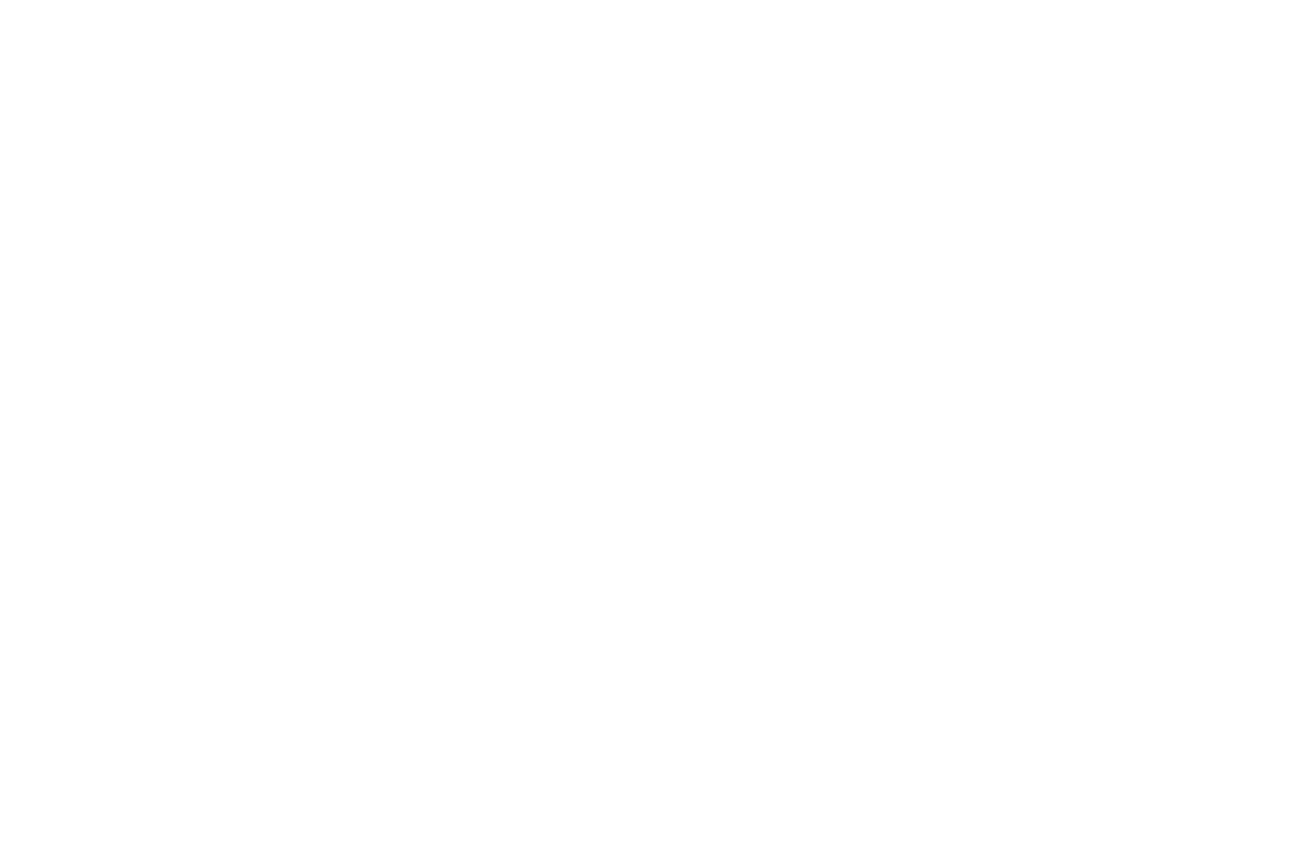
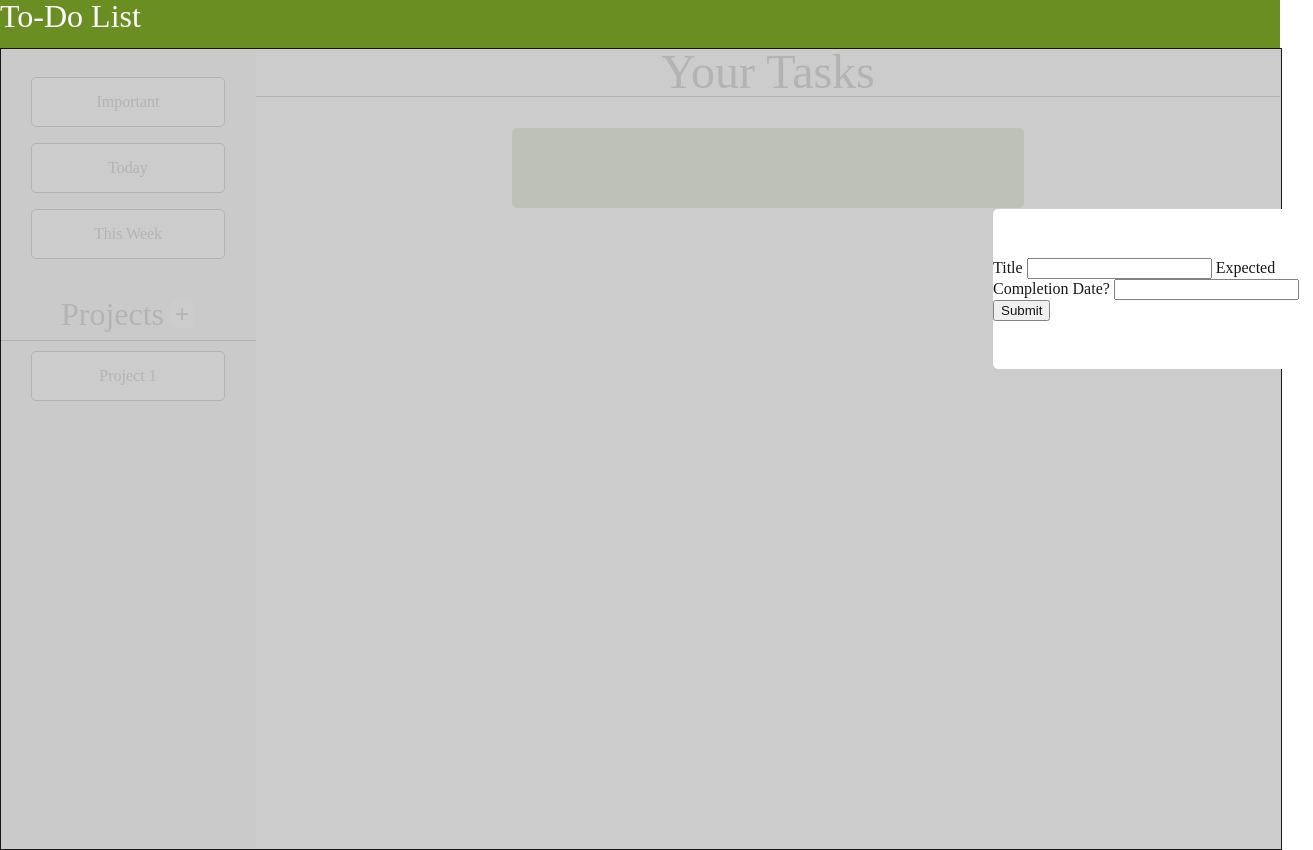
Before and after one commit to Ihogan25/Todo-List, a website built with webpack: page dist/index.html in a window 1280 px wide. Shown: the whole page, 1313 px wide, since content can reach past the window. Before the commit the page ends 800 px from the top, so only its background shows below. Built offline with Linux system fonts and the light colour scheme.

Commit message:
basic UI

```diff
--- a/package.json
+++ b/package.json
@@ -1,10 +1,11 @@
 {
   "name": "todo-list",
   "version": "1.0.0",
-  "description": "",
+  "description": "to do list app",
   "main": "index.js",
   "scripts": {
     "test": "echo \"Error: no test specified\" && exit 1",
+    "watch": "webpack --watch",
     "build": "webpack"
   },
   "repository": {
@@ -18,6 +19,8 @@
   },
   "homepage": "https://github.com/Ihogan25/Todo-List#readme",
   "devDependencies": {
+    "css-loader": "^6.7.1",
+    "style-loader": "^3.3.1",
     "webpack": "^5.74.0",
     "webpack-cli": "^4.10.0"
   }
--- a/src/index.js
+++ b/src/index.js
@@ -1 +1,27 @@
-console.log('hi')
+import './style.css';
+
+const newProjectBtn = document.getElementById('new-project');
+const projects = [];
+
+
+
+class Project {
+    constructor(title) {
+        this.title = title,
+        this.tasks = [];
+
+    }
+}
+
+
+
+
+
+
+
+
+
+newProjectBtn.addEventListener('click', function(){
+    let projectForm = document.getElementById('project-form');
+    projectForm.style.display = 'block'
+})
--- /dev/null
+++ b/src/style.css
@@ -0,0 +1,204 @@
+/* http://meyerweb.com/eric/tools/css/reset/
+   v2.0 | 20110126
+   License: none (public domain)
+*/
+
+html, body, div, span, applet, object, iframe,
+h1, h2, h3, h4, h5, h6, p, blockquote, pre,
+a, abbr, acronym, address, big, cite, code,
+del, dfn, em, img, ins, kbd, q, s, samp,
+small, strike, strong, sub, sup, tt, var,
+b, u, i, center,
+dl, dt, dd, ol, ul, li,
+fieldset, form, label, legend,
+table, caption, tbody, tfoot, thead, tr, th, td,
+article, aside, canvas, details, embed,
+figure, figcaption, footer, header, hgroup,
+menu, nav, output, ruby, section, summary,
+time, mark, audio, video {
+	margin: 0;
+	padding: 0;
+	border: 0;
+	font-size: 100%;
+	font: inherit;
+	vertical-align: baseline;
+}
+/* HTML5 display-role reset for older browsers */
+article, aside, details, figcaption, figure,
+footer, header, hgroup, menu, nav, section {
+	display: block;
+}
+body {
+	line-height: 1;
+}
+ol, ul {
+	list-style: none;
+}
+blockquote, q {
+	quotes: none;
+}
+blockquote:before, blockquote:after,
+q:before, q:after {
+	content: '';
+	content: none;
+}
+table {
+	border-collapse: collapse;
+	border-spacing: 0;
+}
+.header {
+    background-color: olivedrab;
+    height: 3rem;
+
+}
+
+h1 {
+    font-size: 2rem;
+    color:white;
+}
+
+
+
+.main-container {
+    display: grid;
+    grid-template-columns: 20% 80%;
+    height: 100vh;
+}
+
+
+.side-bar {
+    display: grid;
+    grid-template-rows: 30% 40%;
+    background-color:  rgb(230, 230, 230);
+
+
+}
+.specificity{
+    display: flex;
+    flex-direction: column;
+    justify-content: center;
+    align-items: center;
+    gap: 1rem;
+
+}
+.specificity div {
+    height: 3rem;
+    width: 75%;
+    border: 1px solid black;
+    border-radius: 5px;
+    background-color: white;
+    cursor: pointer;
+    display: flex;
+    align-items: center;
+    justify-content: center;
+}
+
+.specificity div:hover {
+    border: 2px solid olivedrab;
+}
+
+
+
+.project-head{
+    margin-bottom: 10px;
+    text-align: center;
+    display: flex;
+    align-items: center;
+    justify-content: center;
+    gap: 5px;
+    border-bottom: 1px solid black;
+    font-size: 2rem;
+    padding: 10px;
+}
+
+.project-head button {
+    background-color: white;
+    border-radius: 10px;
+    cursor: pointer;
+    font-size: 1.5rem;
+    border: none;
+}
+
+.project-head button:hover {
+    background-color: olivedrab;
+    color: white;
+}
+
+.projects-list {
+    display: flex;
+    flex-direction: column;
+    justify-content: center;
+    align-items: center;
+
+}
+
+.project {
+    height: 3rem;
+    width: 75%;
+    border-radius: 5px;
+    border: 1px solid black;
+    display: flex;
+    flex-direction: row;
+    align-items: center;
+    justify-content: center;
+    background-color: white;
+    cursor: pointer;
+}
+
+.project:hover {
+    border: 2px solid olivedrab;
+}
+
+.content {
+    display: grid;
+    grid-template-rows: 10% 80%;
+}
+
+.title h2 {
+    font-size: 3rem;
+    text-align: center;
+    border-bottom: 1px solid black;
+}
+.tasks {
+    display: flex;
+    justify-content: center;
+    align-items: flex-start;
+}
+.task-list {
+    width: 50%;
+    height: 50%;
+    display: flex;
+}
+
+.task {
+    width: 100%;
+    height: 5rem;
+    background-color: olivedrab;
+    border-radius: 5px;
+}
+
+.project-form {
+    position:absolute;
+    display: block;
+    height: 100vh;
+    width: 100%;
+    border: 1px solid black;
+    background-color: rgb(199, 199, 199);
+    opacity: .9;
+
+
+}
+
+.project-form div {
+    opacity: 1;
+    position: relative;
+    background-color: white;
+    height: 10rem;
+    width: 20rem;
+    border-radius: 5px;
+    top: 10rem;
+    left: 62em;
+    display: flex;
+    align-items: center;
+    justify-content: center;
+}
--- a/webpack.config.js
+++ b/webpack.config.js
@@ -8,4 +8,12 @@ module.exports = {
     filename: 'main.js',
     path: path.resolve(__dirname, 'dist'),
   },
+  module: {
+    rules: [
+      {
+        test: /\.css$/i,
+        use: ['style-loader', 'css-loader'],
+      },
+    ],
+  },
 };
```
Also changed, not shown: dist/index.html, dist/main.js, 1 other file.
